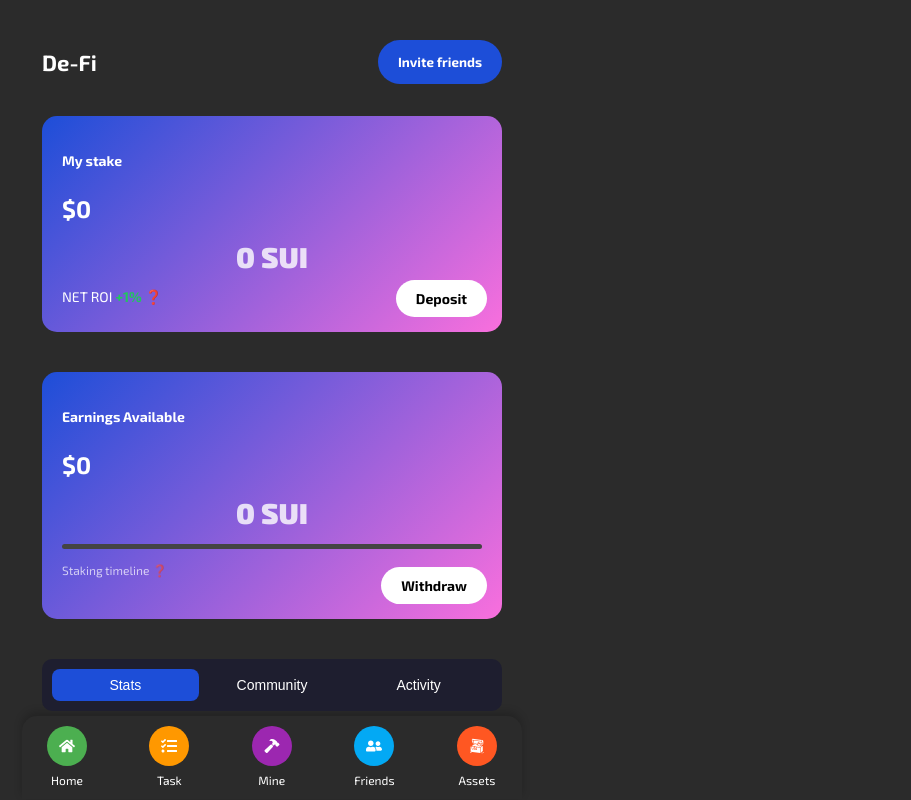
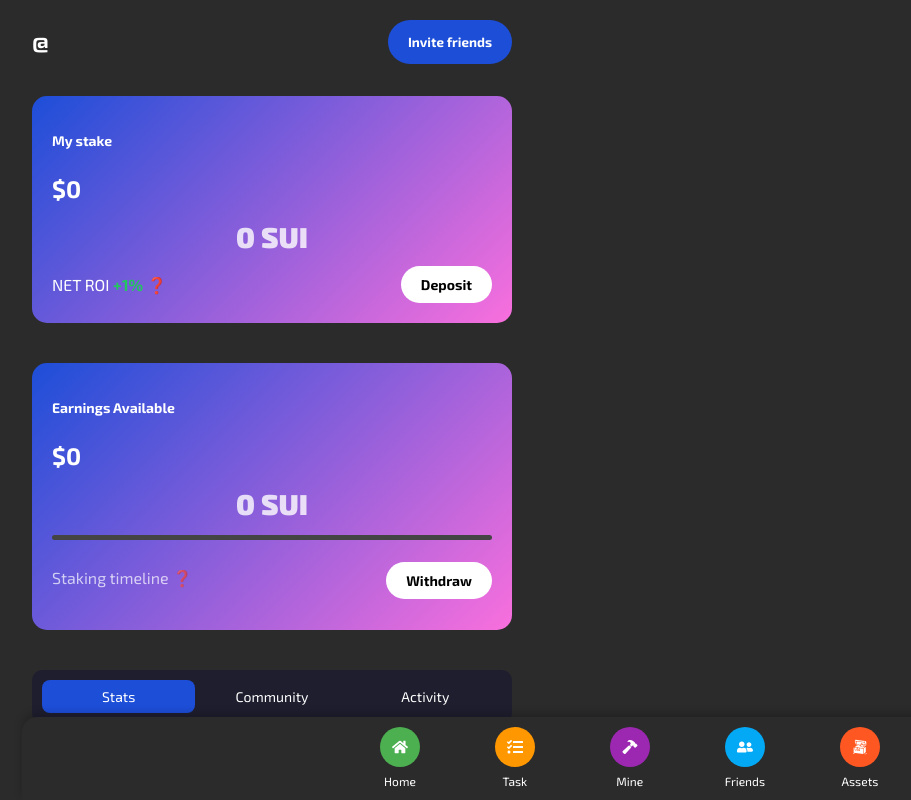
Before and after one commit to TEE2DWHY/quest-vista, a React (Vite) app: page /dashboard in a window 1280 px wide. Shown: the whole page, without its empty margins (368-1279 px from the left). Built offline with nearby package versions, Linux system fonts and the light colour scheme.

Commit message:
modified the styling for dashboard landing page

```diff
--- a/src/assets/styles/dashboard.css
+++ b/src/assets/styles/dashboard.css
@@ -1,11 +1,10 @@
 /* Dashboard Layout */
 .dashboard {
   color: white;
-  padding: 20px;
+  padding: 10px;
   max-width: 500px;
   margin: auto;
   position: relative;
-  height: 82vh;
 }
 
 /* Header */
@@ -70,8 +69,16 @@
   opacity: 0.8;
 }
 
+.roi-container,
+.timeline-container {
+  display: flex;
+  align-items: center;
+  justify-content: space-between;
+  width: 100%;
+}
+
 .roi {
-  font-size: 14px;
+  font-size: 16px;
   margin: 5px 0;
 }
 
@@ -89,7 +96,7 @@
 }
 
 .timeline {
-  font-size: 12px;
+  font-size: 16px;
   opacity: 0.7;
 }
 
@@ -103,9 +110,6 @@
   font-size: 14px;
   font-weight: bold;
   cursor: pointer;
-  position: absolute;
-  bottom: 15px;
-  right: 15px;
   font-family: inherit;
 }
 
@@ -128,6 +132,7 @@
   flex: 1;
   text-align: center;
   padding: 8px;
+  font-family: inherit;
 }
 
 .nav-button.active {
--- a/src/assets/styles/footer.css
+++ b/src/assets/styles/footer.css
@@ -1,6 +1,6 @@
 /* Footer Layout */
 .footer {
-  width: 100%;
+  width: 95%;
   display: flex;
   justify-content: center;
   align-items: center;
@@ -8,6 +8,8 @@
   padding: 10px 0;
   border-radius: 15px 15px 0 0;
   box-shadow: 0px -4px 8px rgba(0, 0, 0, 0.2);
+  position: fixed;
+  bottom: 0;
 }
 
 .footer-menu {
--- a/src/assets/styles/home.css
+++ b/src/assets/styles/home.css
@@ -137,4 +137,5 @@
 .start-button:hover {
   background-color: #fff;
   transform: translateY(-2px);
+  color: #1b1b1b;
 }
--- a/src/pages/Dashboard/Dashboard.jsx
+++ b/src/pages/Dashboard/Dashboard.jsx
@@ -32,7 +32,7 @@
           <div className="dashboard">
             {/* Header */}
             <div className="header">
-              <span className="title">De-Fi</span>
+              <span className="title">@{userName}</span>
               <button className="inviteBtn">Invite friends</button>
             </div>
 
@@ -41,10 +41,12 @@
               <p className="card-title">My stake</p>
               <h2 className="amount">$0</h2>
               <p className="currency">0 SUI</p>
+              <div className="roi-container">
                 <p className="roi">
                   NET ROI <span className="roi-positive">+1%</span> ❓
                 </p>
                 <button className="action-button">Deposit</button>
+              </div>
             </div>
 
             {/* Earnings Available Card */}
@@ -53,8 +55,10 @@
               <h2 className="amount">$0</h2>
               <p className="currency">0 SUI</p>
               <div className="progress-bar"></div>
+              <div className="timeline-container">
                 <p className="timeline">Staking timeline ❓</p>
                 <button className="action-button">Withdraw</button>
+              </div>
             </div>
 
             {/* Bottom Navigation */}
```
Lines whose indentation alone changed are shown as unchanged.
